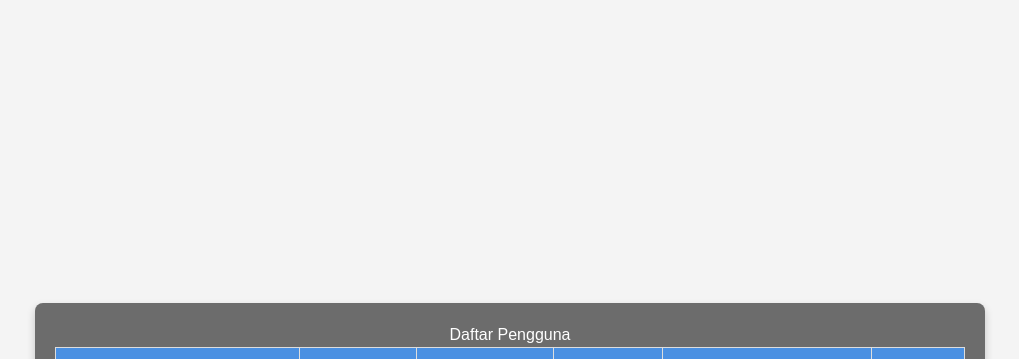
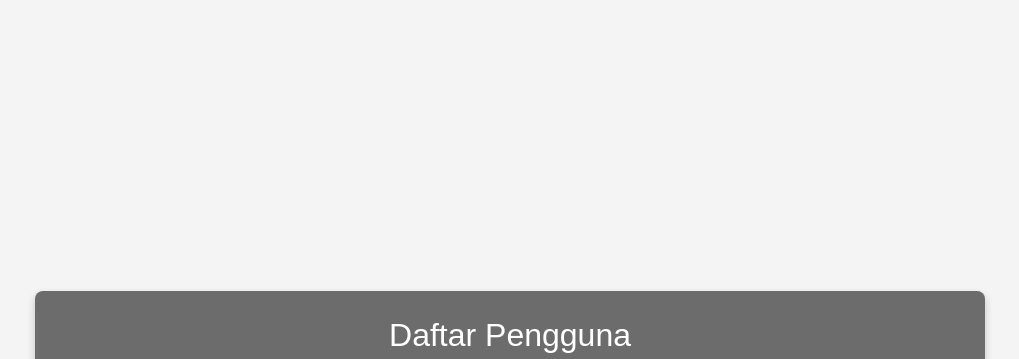
Before and after one commit to Arya0D/tugas3_kelompok5, a PHP site: page /accommodations/index in a window 1280 px wide. Shown: the top 359 px of the page, without its empty margins (130-1149 px from the left). Run offline with PHP 8.4, Linux system fonts and the light colour scheme; data that the repository does not hold is empty; some libraries are stand-ins or nearby versions.

Commit message:
update index

```diff
--- a/app/views/accommodations/index.php
+++ b/app/views/accommodations/index.php
@@ -66,6 +66,9 @@
         .btn-exit {
             background-color: #e74c3c;
         }
+        h2 {
+            font-size: 2rem;
+        }
     </style>
 </head>
 <body>
```
